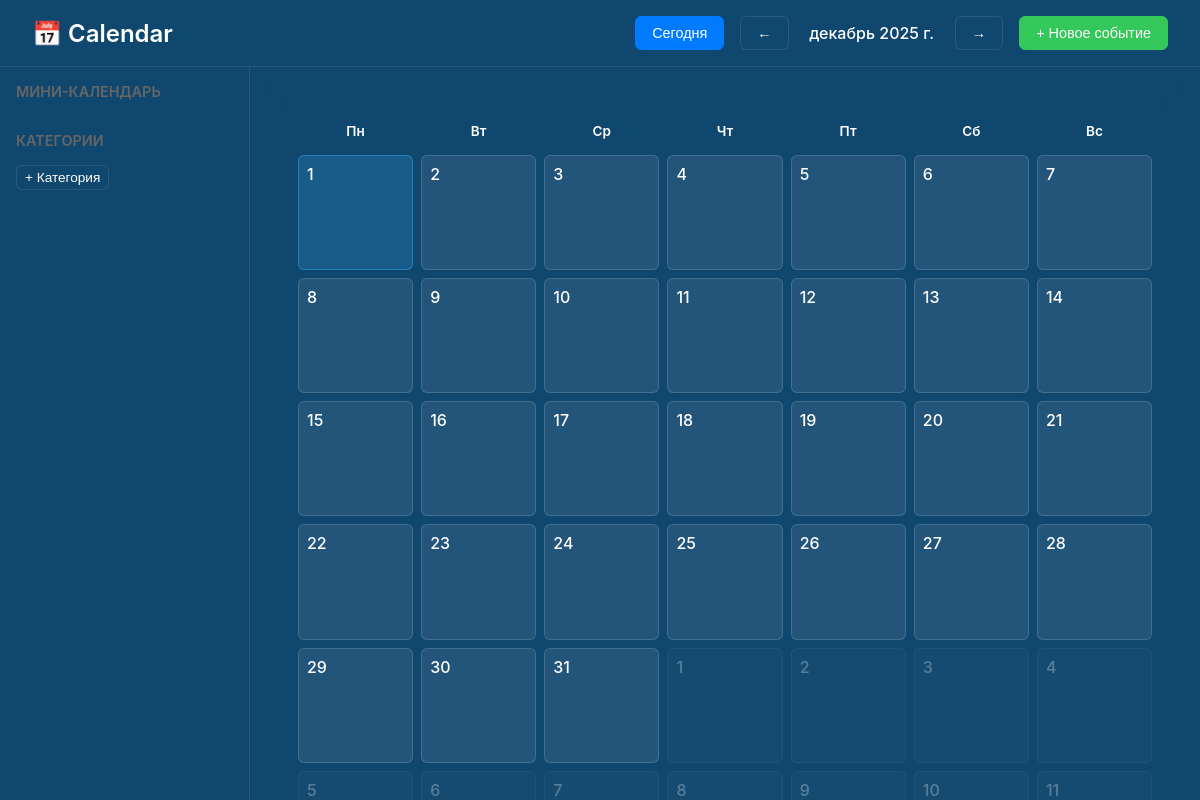
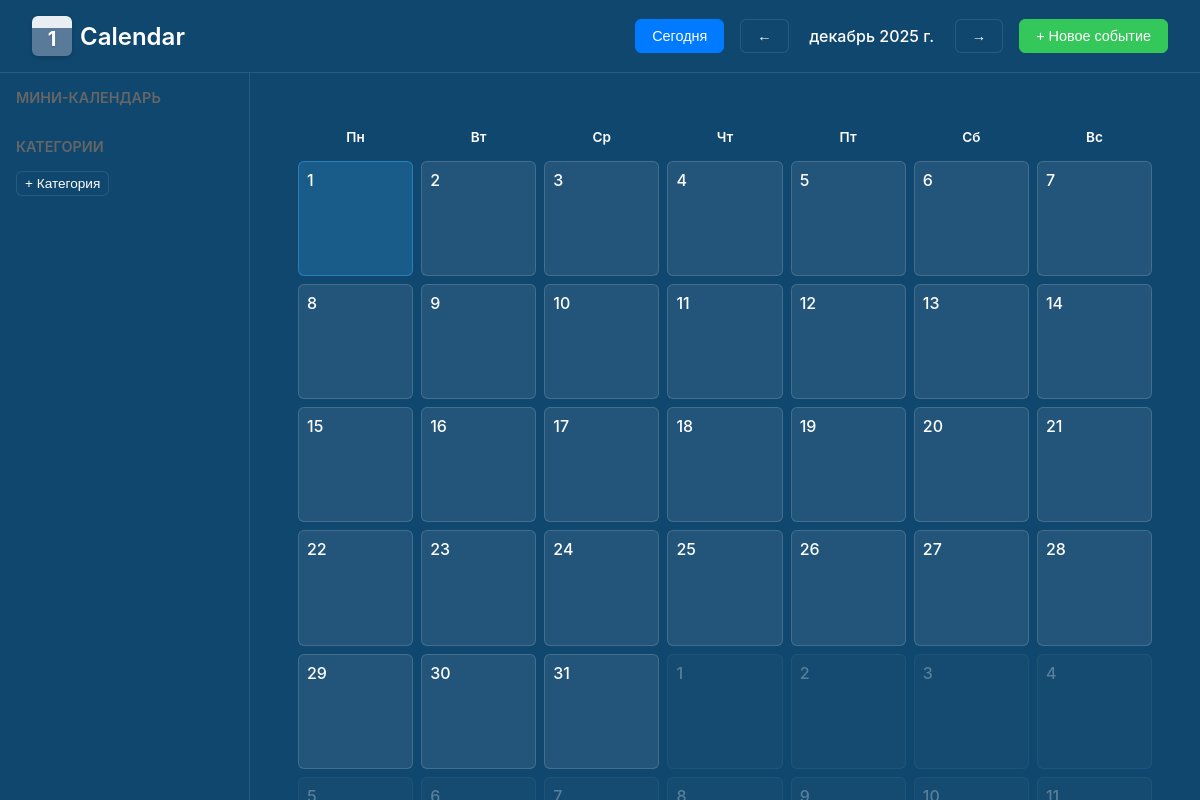
Before and after one commit to One1Van1/calendar-app, an Electron app: page frontend/renderer/index.html in a window 1200 px wide. Drawn offline with Linux system fonts and the light colour scheme; no server answers.

Commit message:
Add dynamic date icon functionality and update app icon every minute

```diff
--- a/frontend/package.json
+++ b/frontend/package.json
@@ -13,6 +13,7 @@
     "dist": "yarn build && electron-builder"
   },
   "dependencies": {
+    "canvas": "^3.2.0",
     "electron": "^39.2.4",
     "electron-builder": "^26.0.12"
   },
--- a/frontend/renderer/app.new.js
+++ b/frontend/renderer/app.new.js
@@ -11,9 +11,29 @@ class App {
         this.components = {};
     }
 
+    updateDynamicIcon() {
+        const iconElement = document.getElementById('dynamicIcon');
+        if (iconElement) {
+            const currentDate = new Date().getDate();
+            iconElement.setAttribute('data-date', currentDate);
+        }
+
+        // Update every minute to catch day changes
+        setInterval(() => {
+            const iconElement = document.getElementById('dynamicIcon');
+            if (iconElement) {
+                const currentDate = new Date().getDate();
+                iconElement.setAttribute('data-date', currentDate);
+            }
+        }, 60000);
+    }
+
     async initialize() {
         // Initialize background styles
         initializeBackgrounds();
+
+        // Update dynamic icon with current date
+        this.updateDynamicIcon();
 
         // Initialize components
         this.components.sidebar = new SidebarComponent();
--- a/frontend/renderer/index.html
+++ b/frontend/renderer/index.html
@@ -10,7 +10,7 @@
 <body>
     <div id="app">
         <header>
-            <h1>📅 Calendar</h1>
+            <h1><span id="dynamicIcon" class="calendar-icon"></span> Calendar</h1>
             <div class="header-actions">
                 <button id="todayBtn" class="btn btn-primary">Сегодня</button>
                 <div class="month-navigation">
--- a/frontend/renderer/styles.css
+++ b/frontend/renderer/styles.css
@@ -58,6 +58,36 @@ header {
 header h1 {
     font-size: 1.5rem;
     font-weight: 600;
+    display: flex;
+    align-items: center;
+    gap: 0.5rem;
+}
+
+/* Calendar Icon */
+.calendar-icon {
+    display: inline-flex;
+    align-items: center;
+    justify-content: center;
+    width: 40px;
+    height: 40px;
+    background: linear-gradient(to bottom, #e8eef2 0%, #e8eef2 30%, #5a7a9a 30%, #5a7a9a 100%);
+    border-radius: 6px;
+    font-size: 20px;
+    font-weight: bold;
+    color: #ffffff;
+    text-shadow: 0 1px 2px rgba(0, 0, 0, 0.2);
+    box-shadow: 0 2px 4px rgba(0, 0, 0, 0.15);
+    position: relative;
+    flex-shrink: 0;
+}
+
+.calendar-icon::before {
+    content: attr(data-date);
+    position: absolute;
+    top: 50%;
+    left: 50%;
+    transform: translate(-50%, -50%);
+    margin-top: 3px;
 }
 
 .header-actions {
```
Also changed, not shown: frontend/src/main.ts (+68 -1 lines), 1 other file.
